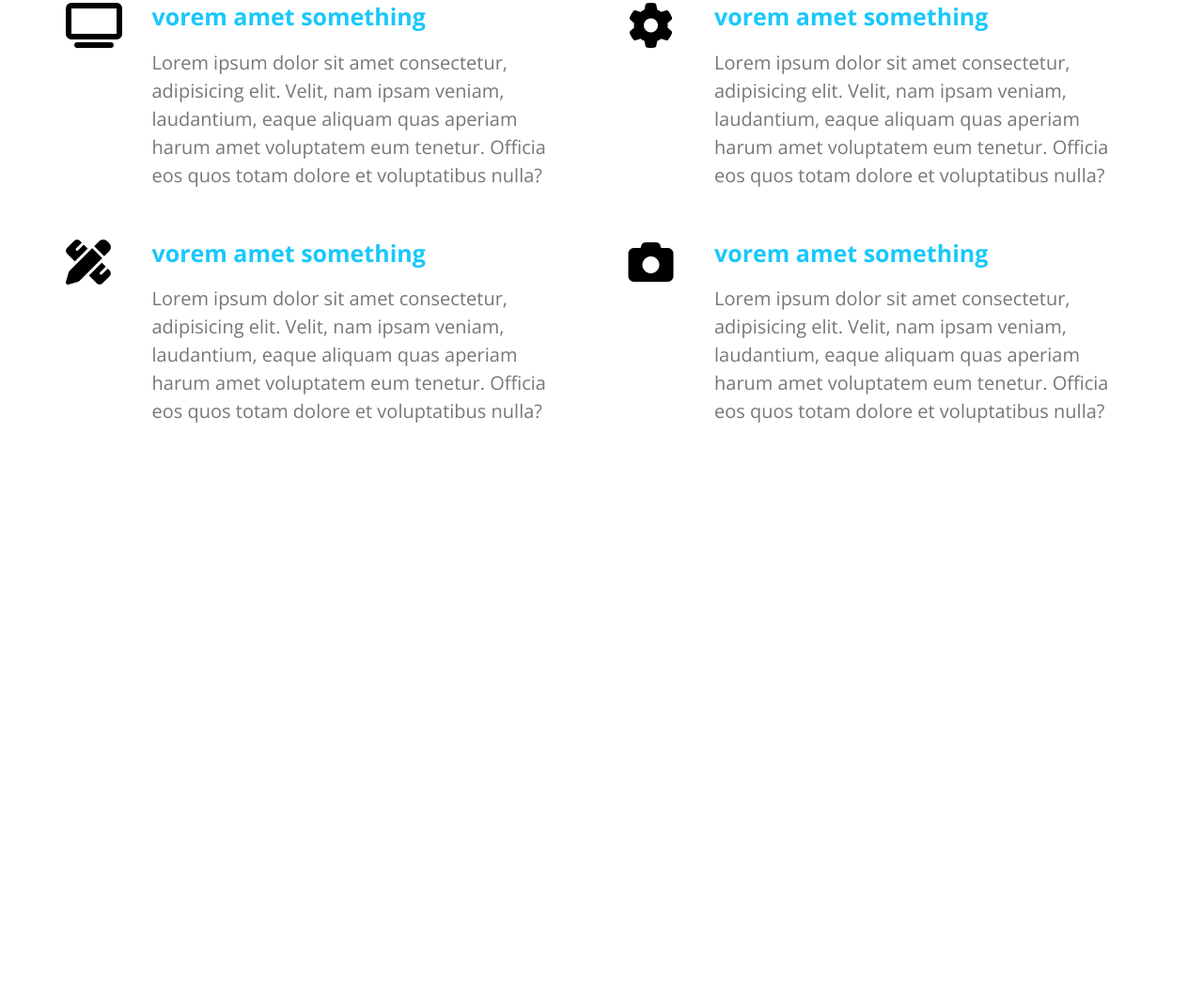
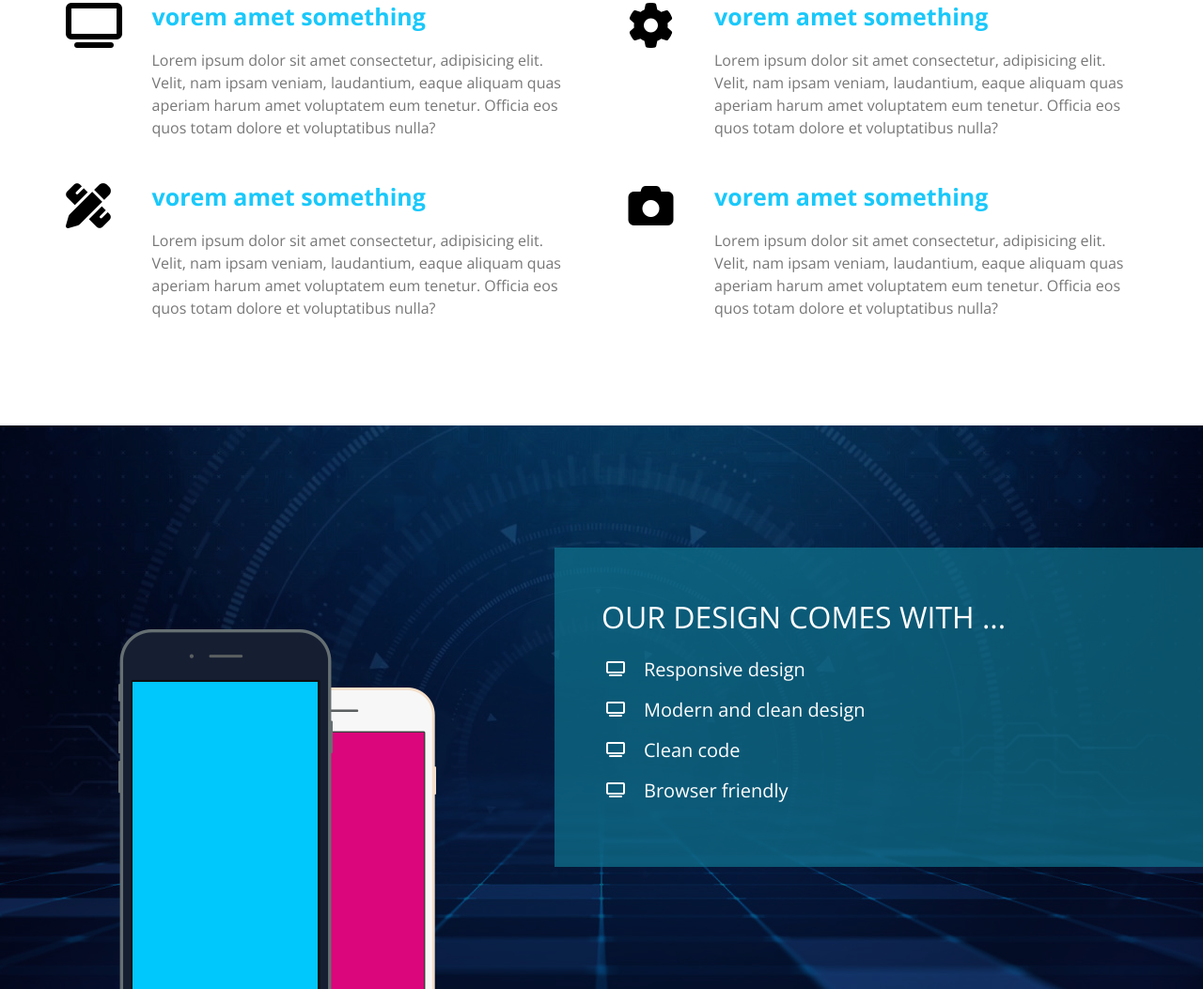
Before and after one commit to abdelkarim-el-manssouri/css-template-2, a plain HTML site: page index.html in a window 1280 px wide. Shown: the part 1177-2230 px from the top of the page at 94% size. Before the commit the page ends 1738 px from the top, so only its background shows below. Drawn offline with nearby package versions, Linux system fonts and the light colour scheme.

Commit message:
design section done

```diff
--- a/css/style.css
+++ b/css/style.css
@@ -298,7 +298,7 @@ header {
           color: var(--main-color);
         }
         p {
-          font-size: 20px;
+          font-size: 16px;
           line-height: 1.5;
           color: var(--text-color);
         }
@@ -317,7 +317,85 @@ header {
           margin-bottom: 40px;
         }
       }
+      .content-container:last-child {
+        margin-bottom: 150px;
+      }
     }
   }
 }
 /* services end */
+/* design start */
+.design {
+  padding-block: var(--section-padding);
+  background-image: url("../images/design-features.jpg");
+  height: 600px;
+  position: relative;
+  background-size: cover;
+  display: flex;
+  align-items: center;
+  overflow: hidden;
+  .image,
+  .text {
+    position: relative;
+    z-index: 2;
+    flex: 1;
+  }
+  .image {
+    text-align: center;
+    img {
+      position: relative;
+      bottom: -150px;
+    }
+  }
+  .text {
+    color: white;
+    background-color: var(--transparent-color);
+    padding: 50px;
+    width: 50%;
+    max-width: 100%;
+    h2 {
+      font-weight: normal;
+      font-size: 32px;
+      line-height: 1.5;
+      margin-bottom: 20px;
+      text-transform: uppercase;
+    }
+    ul {
+      margin-left: 5px;
+      li {
+        display: flex;
+        align-items: center;
+        gap: 20px;
+        margin-block: 20px;
+        p {
+          font-size: 20px;
+        }
+        p::first-letter {
+          text-transform: uppercase;
+        }
+      }
+    }
+  }
+}
+.design::before {
+  content: "";
+  position: absolute;
+  top: 0;
+  left: 0;
+  background-color: rgb(0 0 0 / 50%);
+  width: 100%;
+  height: 100%;
+}
+@media (max-width: 767px) {
+  .design {
+    display: flex;
+    flex-direction: column;
+    .image {
+      display: none;
+    }
+    .text {
+      width: 100%;
+    }
+  }
+}
+/* design end */
--- a/index.html
+++ b/index.html
@@ -92,7 +92,6 @@
               </p>
             </div>
           </div>
-
           <div class="content-container">
             <i class="fa-solid fa-gear fa-3x"></i>
             <div>
@@ -105,7 +104,6 @@
               </p>
             </div>
           </div>
-
           <div class="content-container">
             <i class="fa-solid fa-pen-ruler fa-3x"></i>
             <div>
@@ -118,7 +116,6 @@
               </p>
             </div>
           </div>
-
           <div class="content-container">
             <i class="fa-solid fa-camera fa-3x"></i>
             <div>
@@ -135,5 +132,33 @@
       </div>
     </section>
     <!-- services section end -->
+    <!-- dedign section start -->
+    <section class="design">
+      <div class="image">
+        <img src="images/mobile.png" alt="mobile" />
+      </div>
+      <div class="text">
+        <h2>our design comes with ...</h2>
+        <ul>
+          <li>
+            <i class="fa-solid fa-tv"></i>
+            <p>responsive design</p>
+          </li>
+          <li>
+            <i class="fa-solid fa-tv"></i>
+            <p>modern and clean design</p>
+          </li>
+          <li>
+            <i class="fa-solid fa-tv"></i>
+            <p>clean code</p>
+          </li>
+          <li>
+            <i class="fa-solid fa-tv"></i>
+            <p>browser friendly</p>
+          </li>
+        </ul>
+      </div>
+    </section>
+    <!-- dedign section end -->
   </body>
 </html>
```
